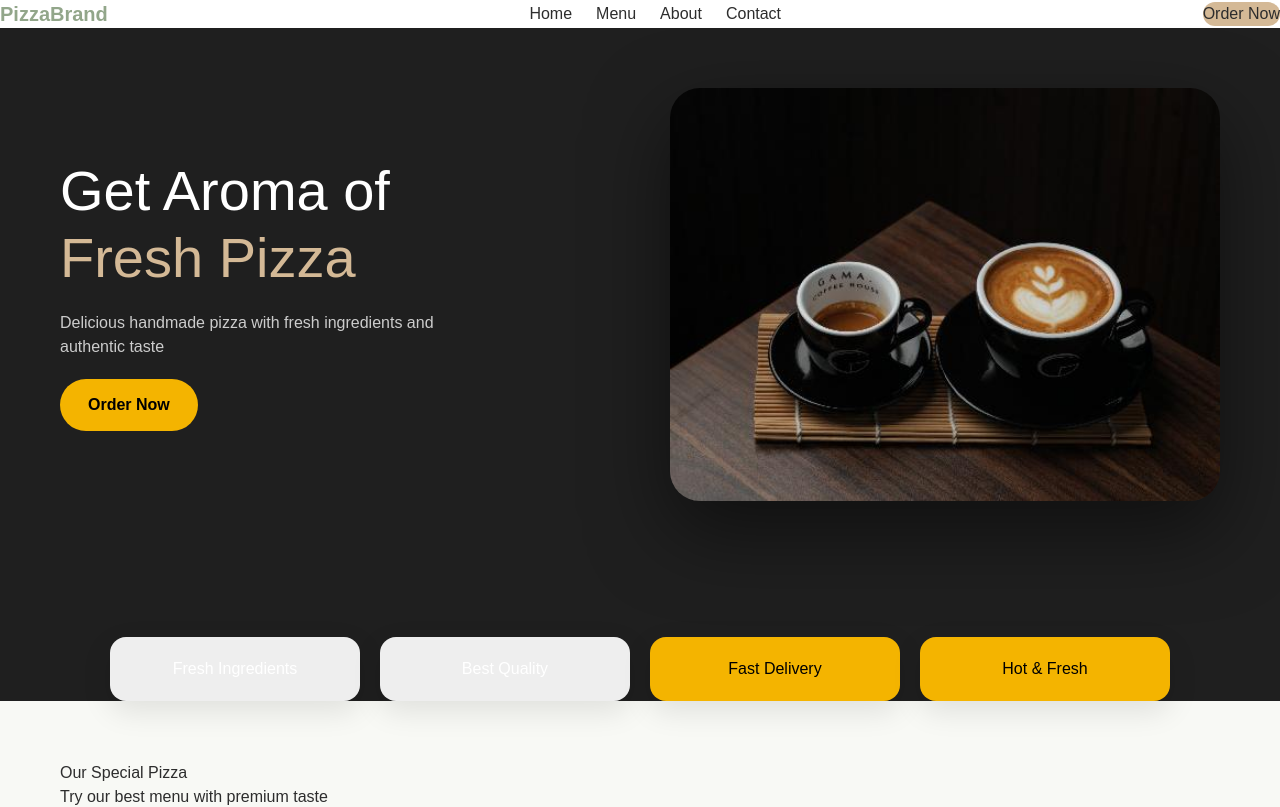
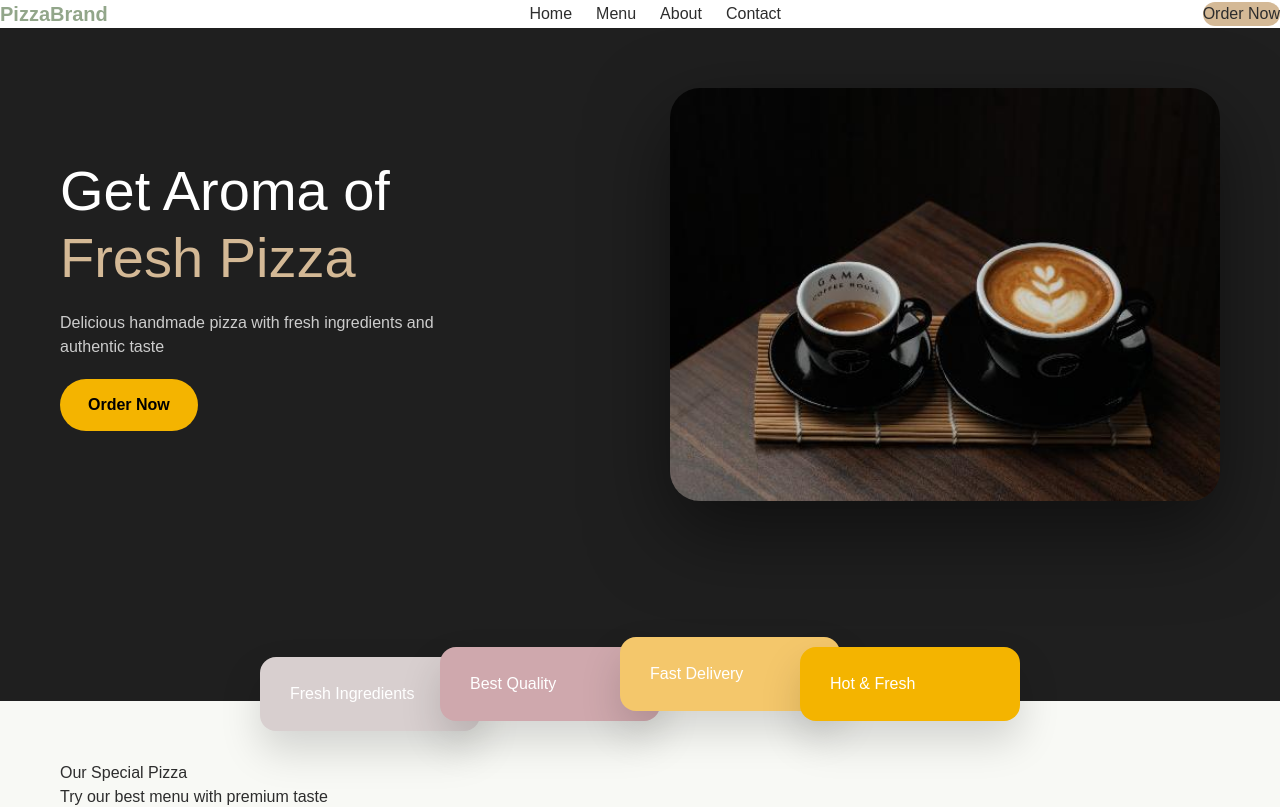
Before and after one commit to rizkyfdl22/gama, a Next.js app: page / in a window 1280 px wide. Shown: the top 807 px of the page. Built offline with nearby package versions, Linux system fonts and the light colour scheme.

Commit message:
'landing2'

```diff
--- a/app/globals.css
+++ b/app/globals.css
@@ -81,30 +81,58 @@ body {
 }
 
 /* FLOATING FEATURE */
+/* FLOATING FEATURE - STYLE DRIBBBLE */
 .feature-floating {
-  display: grid;
-  grid-template-columns: repeat(4, 1fr);
-  gap: 20px;
+  display: flex;
+  justify-content: center;
+  align-items: flex-end;
+  gap: 0;
   position: absolute;
-  bottom: -60px;
+  bottom: -70px;
   left: 50%;
   transform: translateX(-50%);
-  width: 100%;
-  max-width: 1100px;
+  z-index: 10;
 }
 
+/* BASE CARD */
 .feature-card {
-  background: #eee;
-  padding: 20px;
+  padding: 25px 30px;
   border-radius: 16px;
-  text-align: center;
   font-weight: 500;
-  box-shadow: 0 10px 30px rgba(0,0,0,0.1);
+  width: 220px;
+  box-shadow: 0 20px 40px rgba(0,0,0,0.15);
+  transition: 0.3s;
 }
 
-.feature-card.yellow {
+/* HOVER */
+.feature-card:hover {
+  transform: translateY(-10px);
+}
+
+/* WARNA + POSISI */
+.feature-card:nth-child(1) {
+  background: #d8cfcf;
+  transform: translateY(20px);
+}
+
+.feature-card:nth-child(2) {
+  background: #cfa8ad;
+  transform: translateY(10px);
+}
+
+.feature-card:nth-child(3) {
+  background: #f4c76b;
+  transform: translateY(0px);
+}
+
+.feature-card:nth-child(4) {
   background: #f4b400;
-  color: black;
+  transform: translateY(10px);
+}
+
+/* BIAR NEMPEL (OVERLAP) */
+.feature-card + .feature-card {
+  margin-left: -40px;
 }
 
 /* ================= SECTION TWO ================= */
```
